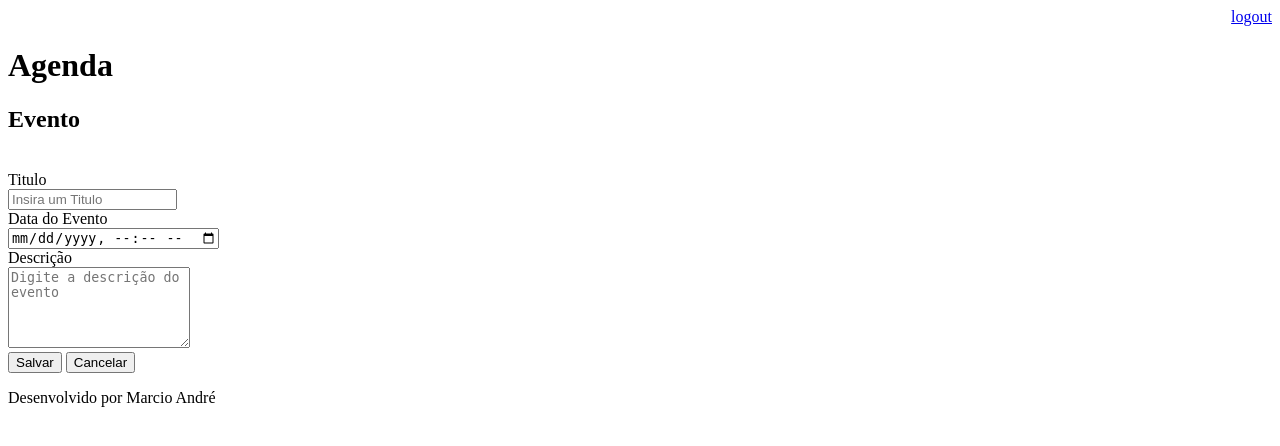
After one commit to marcio-andree/agenda-django, a Django app: page /agenda/evento/ in a window 1280 px wide. The commit adds this page. Shown: the top 446 px of the page. Run offline with Django 4.2, Linux system fonts and the light colour scheme; a user stored in the database is signed in.

Commit message:
incluido templete para adição dos eventos

```diff
--- a/agenda/agenda/urls.py
+++ b/agenda/agenda/urls.py
@@ -21,6 +21,8 @@ from django.views.generic import RedirectView
 urlpatterns = [
     path('admin/', admin.site.urls),
     path('agenda/', views.lista_eventos),
+    path('agenda/evento/', views.evento),
+    path('agenda/evento/submit', views.submit_evento),
     path('', RedirectView.as_view(url='/agenda/')), # redireciona a pagina local host para agenda
     path('login/', views.login_user),
     path('login/submit', views.submit_login),
--- a/agenda/core/views.py
+++ b/agenda/core/views.py
@@ -34,3 +34,19 @@ def lista_eventos(request):
     evento = Evento.objects.filter(usuario=usuario) # filtra os agendamentos por usuário
     dados = {'eventos':evento}
     return render(request, 'agenda.html', dados)
+
+
+@login_required(login_url='/login/')
+def evento(request):
+    return render(request, 'evento.html')
+
+@login_required(login_url='/login/')
+def submit_evento(request):
+    if request.POST:
+        titulo = request.POST.get('titulo')
+        data_evento = request.POST.get('data_evento')
+        descricao = request.POST.get('descricao')
+        usuario = request.user
+        Evento.objects.create(titulo=titulo, data_evento=data_evento, descricao=descricao, usuario=usuario)
+
+    return redirect('/')
--- a/agenda/templates/agenda.html
+++ b/agenda/templates/agenda.html
@@ -2,6 +2,9 @@
 
 {% block content %}
     <h2>Agendamentos</h2>
+    <a href="evento/">
+       <button type="button"> Novo evento</button>
+    </a>
     <ul>
       {% for evento in eventos %}
           <li>{{ evento.titulo }} - {{ evento.get_data_evento }}</li>
--- /dev/null
+++ b/agenda/templates/evento.html
@@ -0,0 +1,17 @@
+{% extends "model-page.html" %}
+
+{% block content %}
+  <h2>Evento</h2> <br>
+  <form action="submit" method="POST">{% csrf_token %}
+    <label for=""> Titulo</label><br>
+    <input type="titulo" name="titulo" placeholder="Insira um Titulo" size="18"> <br>
+    <label > Data do Evento</label> <br>
+    <input type="datetime-local" name="data_evento" placeholder="Data do Evento" size="23"> <br>
+    <label for=""> Descrição</label><br>
+    <textarea name="descricao" cols="20" rows="5" placeholder="Digite a descrição do evento"></textarea> <br>
+    <button type="submit">Salvar</button>
+    <a href="/">
+      <button type="button"> Cancelar</button>
+  </a>
+  </form>
+{% endblock %}
--- a/agenda/templates/model-header.html
+++ b/agenda/templates/model-header.html
@@ -1,6 +1,7 @@
 
   <meta charset="UTF-8">
   <title> Agenda </title>
+
   <div align="right">
     <a href="/logout"> logout</a>
   </div>
```
Also changed, not shown: agenda/db.sqlite3, 1 other file.
